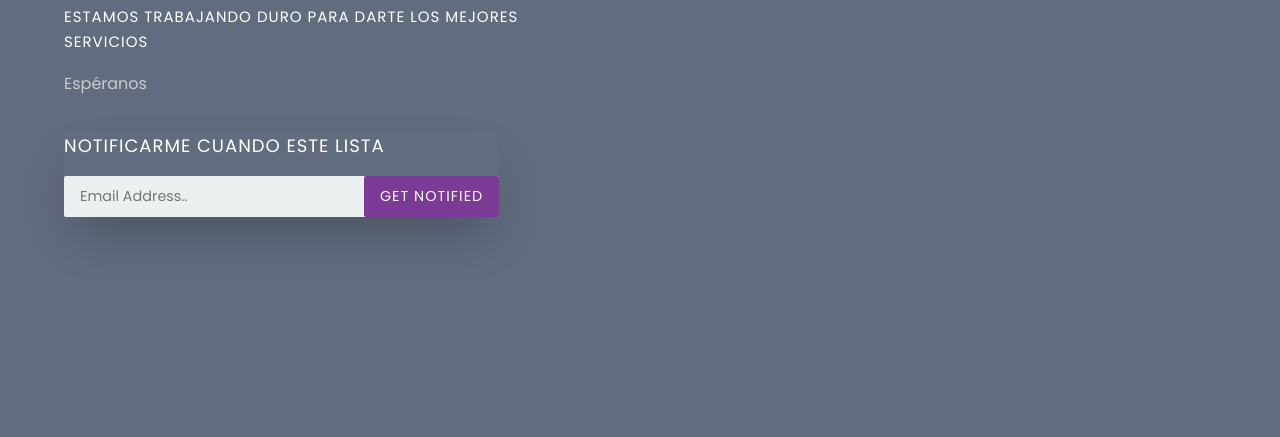
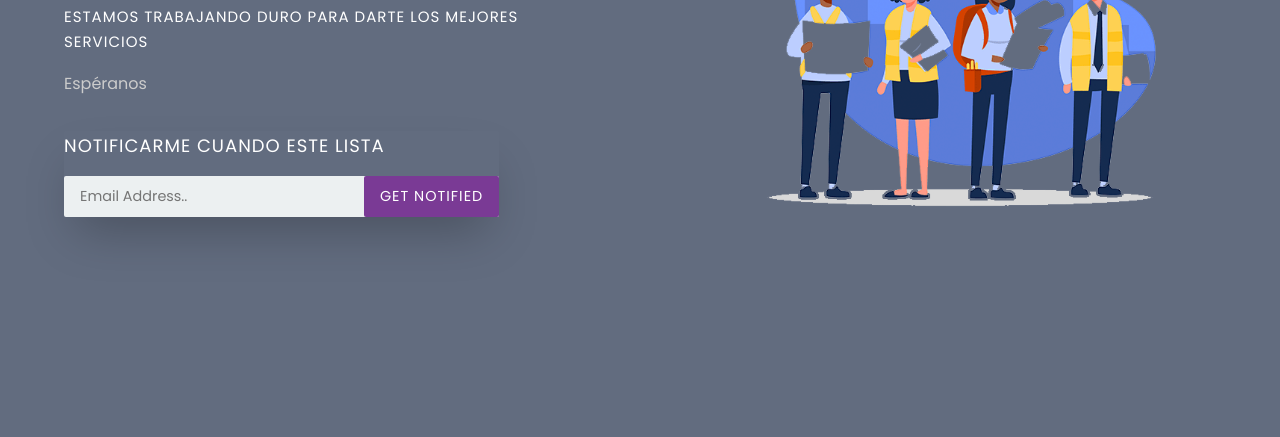
Before and after one commit to AntServicesOf/AntServices, a plain HTML site: page index.html in a window 1280 px wide. Shown: the part 363-800 px from the top of the page. Drawn offline with Linux system fonts and the light colour scheme.

Commit message:
Update index.html

```diff
--- a/index.html
+++ b/index.html
@@ -29,7 +29,7 @@
             </div>
         </div>
         <div class="uc__art">
-            <img src="../AntServices-main/Construcción.png" alt="">
+            <img src="../AntServices/Construcción.png" alt="">
         </div>
     </div>
 </body>
```
